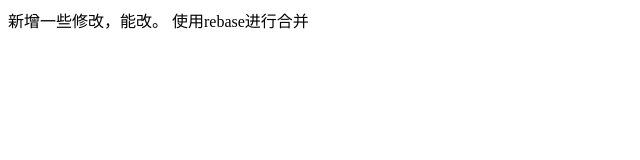
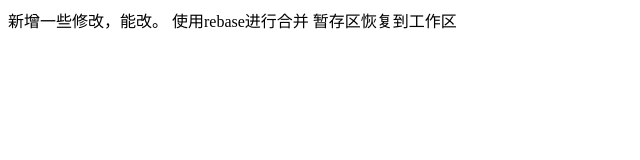
Before and after one commit to fufulucky/newtest, a plain HTML site: page index.html in a window 1280 px wide. Shown: the whole page, without its empty margins (0-640 px from the left). Drawn offline with Linux system fonts and the light colour scheme.

Commit message:
暂存区

```diff
--- a/index.html
+++ b/index.html
@@ -7,5 +7,6 @@
 <body>
     新增一些修改，能改。
     使用rebase进行合并
+    暂存区恢复到工作区
 </body>
 </html>
```
